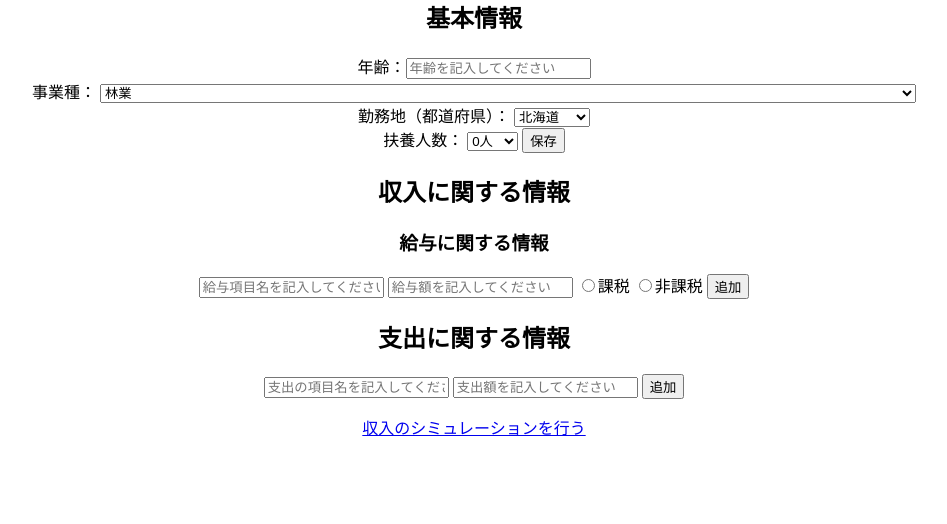
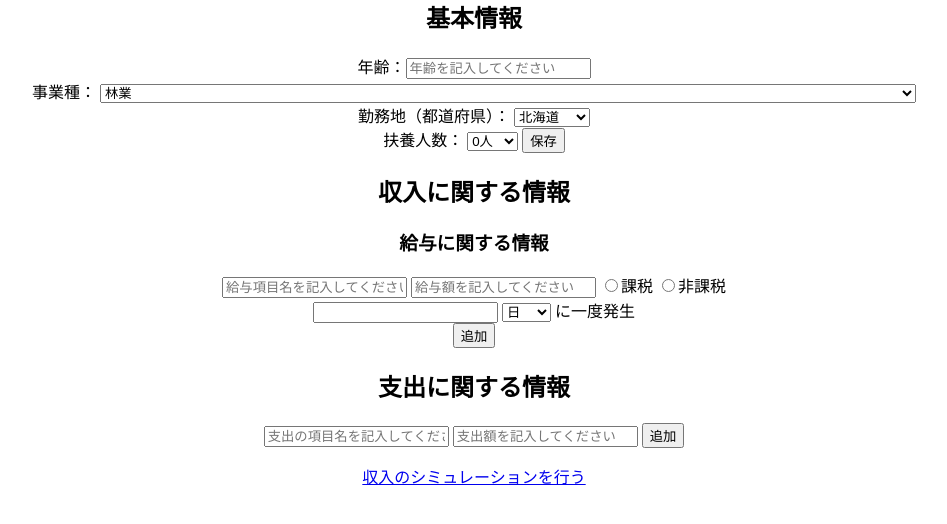
Before and after one commit to kinutaISE/FutureDesign, a PHP site: page /mypage.php in a window 1280 px wide. Shown: the part 134-658 px from the top of the page, without its empty margins (166-1113 px from the left). Run offline with PHP 8.4, Linux system fonts and the light colour scheme; the visitor is signed in with stand-in values (Sample User, id 1); data that the repository does not hold is empty.

Commit message:
給与発生頻度のオプション

```diff
--- a/work/app/functions.php
+++ b/work/app/functions.php
@@ -149,15 +149,19 @@ function add_earning_item($pdo)
   $name = trim(filter_input(INPUT_POST, 'earning_item_name')) ;
   $amount = trim(filter_input(INPUT_POST, 'earning_item_amount')) ;
   $is_taxation = trim(filter_input(INPUT_POST, 'earning_item_is_taxation')) ;
+  $frequency_number = trim(filter_input(INPUT_POST, 'frequency_number')) ;
+  $frequency =
+    $frequency_number . ' ' . filter_input(INPUT_POST, 'frequency_unit') ;
   if ($name === '' || $amount === '' || $is_taxation === '')
     return ;
   $stmt = $pdo->prepare("
-    INSERT INTO earnings (name, amount, is_taxation, user_id)
-    VALUES (:name, :amount, :is_taxation, :user_id)
+    INSERT INTO earnings (name, amount, is_taxation, frequency, user_id)
+    VALUES (:name, :amount, :is_taxation, :frequency, :user_id)
   ") ;
   $stmt->bindValue('name', $name) ;
   $stmt->bindValue('amount', $amount) ;
   $stmt->bindValue('is_taxation', $is_taxation) ;
+  $stmt->bindValue('frequency', $frequency) ;
   $stmt->bindValue('user_id', $user_id) ;
   $stmt->execute() ;
 }
--- a/work/app/initialization.sql
+++ b/work/app/initialization.sql
@@ -26,6 +26,7 @@ CREATE TABLE earnings(
   name VARCHAR(255) NOT NULL, -- 給与項目名
   amount INT NOT NULL, -- 給与額
   is_taxation BOOLEAN NOT NULL, -- 課税 or 非課税（課税ならばtrue）
+  frequency VARCHAR(255) NOT NULL, -- 頻度（例：1 days, 3 months, 1 years etc.）
   user_id VARCHAR(255) NOT NULL, -- ユーザーID
   PRIMARY KEY (id)
 ) ;
--- a/work/public/mypage.php
+++ b/work/public/mypage.php
@@ -118,6 +118,17 @@ $prefectures = get_prefectures_info($pdo) ;
       <label>
         <input type="radio" name="earning_item_is_taxation" value="0">非課税
       </label>
+      <!-- 頻度（日、週、月、年） -->
+      <div class="frequency_form">
+        <input type="number" name="frequency_number"> <!-- 頻度の数値 -->
+        <select name="frequency_unit"> <!-- 頻度の単位 -->
+          <option value="days">日</option>
+          <option value="weeks">週間</option>
+          <option value="months">ヶ月</option>
+          <option value="years">年</option>
+        </select>
+        に一度発生
+      </div>
       <button>追加</button>
     </form>
     <!-- 給与の一覧 -->
```
